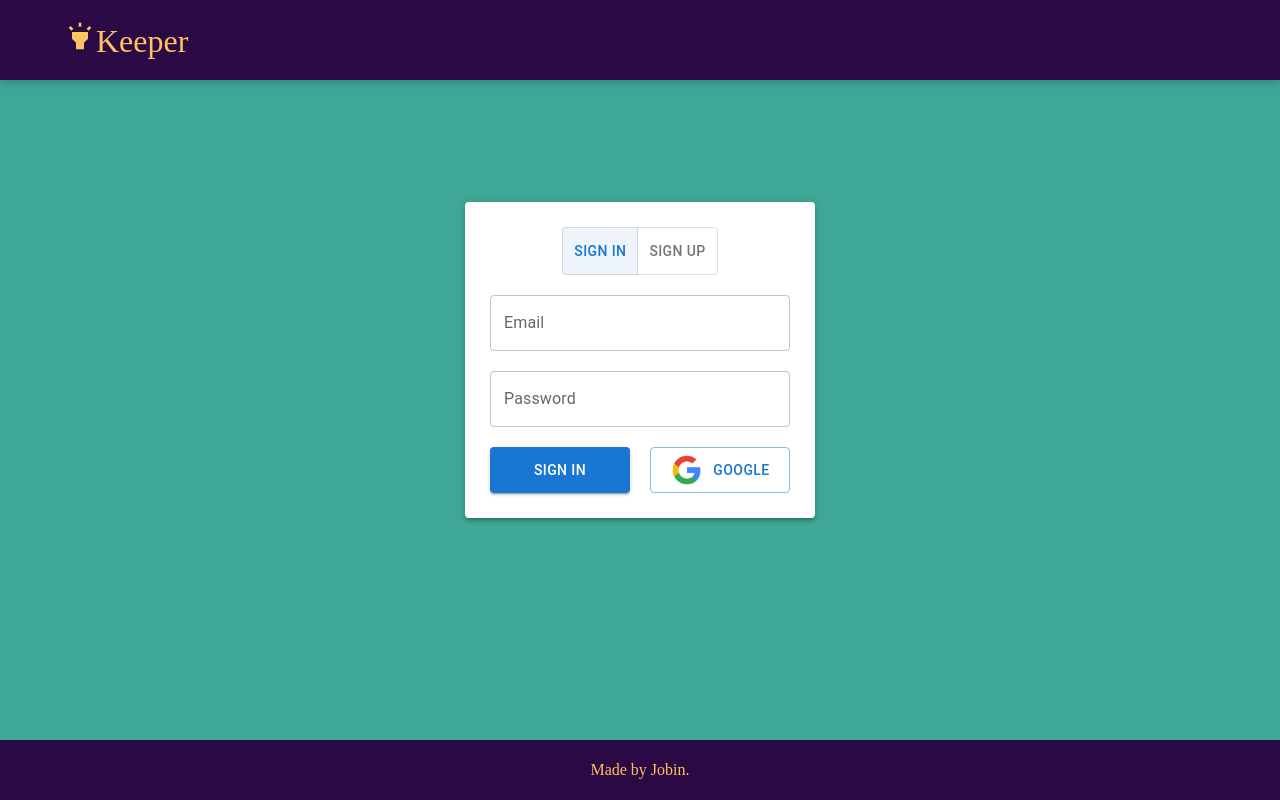
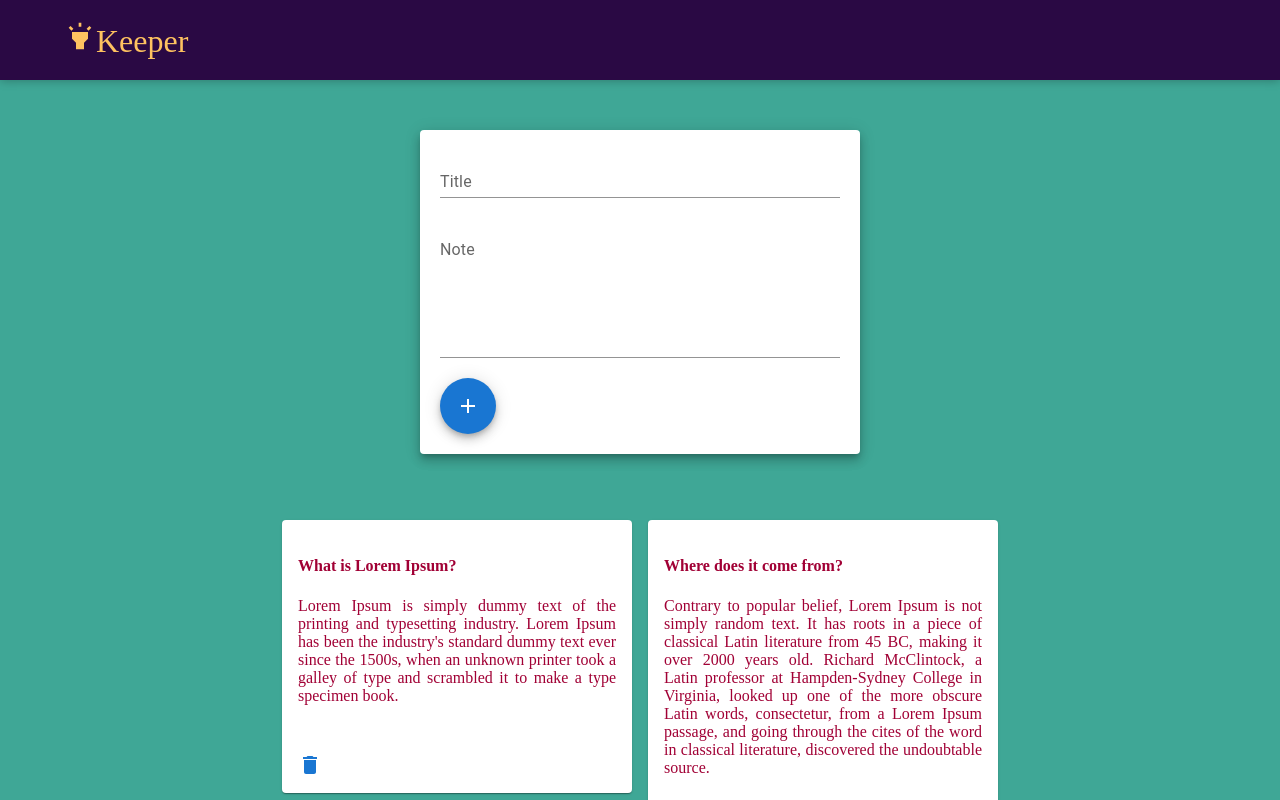
Before and after one commit to jobin365/Keeper, a React (Create React App) app in the folder client/: page / in a window 1280 px wide. Shown: the top 800 px of the page. Built offline with nearby package versions, Linux system fonts and the light colour scheme; the HTML template or start-up script is replaced by a standard one; a web font is replaced by a local one.

Commit message:
use flexbox when user not logged in to arrange main components and justify note text

```diff
--- a/client/src/App.js
+++ b/client/src/App.js
@@ -7,9 +7,15 @@ import Auth from "./components/Auth";
 import React, { useState, useEffect, useRef } from "react";
 
 function App() {
-  const [userLoggedin, setLogin] = useState(false);
+  const [userLoggedin, setLogin] = useState(true);
+  const loggedInStyles={
+    display:"flex",
+    flexDirection:"column",
+    justifyContent:"space-between",
+    height:"100vh"
+  }
   return (
-    <div className="App">
+    <div className="App" style={!userLoggedin?loggedInStyles:null}>
       <Header />
       {userLoggedin ? (
         <>
--- a/client/src/components/Auth.js
+++ b/client/src/components/Auth.js
@@ -122,7 +122,6 @@ export default function Login(props) {
         display: "flex",
         justifyContent: "center",
         flexWrap: "wrap",
-        height:"70vh",
         alignItems:"center"
       }}
     >
@@ -131,12 +130,10 @@ export default function Login(props) {
         className="roltopContainer"
         style={{
           padding: "25px",
-          margin: "25px 0 0",
           display: "flex",
           justifyContent: "space-evenly",
           alignItems: "center",
           flexWrap: "wrap",
-          marginBottom: "25px",
         }}
       >
         <ToggleButtonGroup
--- a/client/src/components/CreateNote.css
+++ b/client/src/components/CreateNote.css
@@ -2,7 +2,6 @@
     display: flex;
     justify-content: center;
     margin-top: 50px;
-    margin-bottom: 50px;
 }
 .note{
     width: 400px;
--- a/client/src/components/Footer.css
+++ b/client/src/components/Footer.css
@@ -4,6 +4,5 @@
     display: flex;
     align-items: center;
     justify-content: center;
-    margin-top: 50px;
     color:#FEC260;
 }
--- a/client/src/components/Footer.js
+++ b/client/src/components/Footer.js
@@ -5,7 +5,6 @@ export default function Footer(props) {
   return (
     <div
       className="footer"
-      style={{ position: props.login&&"absolute", bottom: props.login&&0, width:props.login&& "100%" }}
     >
       <p>Made by Jobin.</p>
     </div>
--- a/client/src/components/Notes.css
+++ b/client/src/components/Notes.css
@@ -1,3 +1,7 @@
-.cardNote{
-    color:#A10035;
+.cardNote {
+  color: #a10035;
 }
+.noteContent {
+  text-align: justify;
+  text-justify: inter-word;
+}
--- a/client/src/components/Notes.js
+++ b/client/src/components/Notes.js
@@ -19,17 +19,17 @@ export default function Notes() {
       title: "Where does it come from?",
       content:
         "Contrary to popular belief, Lorem Ipsum is not simply random text. It has roots in a piece of classical Latin literature from 45 BC, making it over 2000 years old. Richard McClintock, a Latin professor at Hampden-Sydney College in Virginia, looked up one of the more obscure Latin words, consectetur, from a Lorem Ipsum passage, and going through the cites of the word in classical literature, discovered the undoubtable source.",
-    },
+    }
   ];
   return (
-    <Grid className="grid" container spacing={2} justifyContent="center">
+    <Grid className="grid" container spacing={2} justifyContent="center" style={{marginTop:"50px",marginBottom:"50px"}}>
       {notes.map((note) => {
         return (
           <Grid item key={uuidv4()}>
             <Card sx={{ width: 350 }}>
               <CardContent className="cardNote">
                 <h4>{note.title}</h4>
-                <p>{note.content}</p>
+                <p className="noteContent">{note.content}</p>
               </CardContent>
               <CardActions>
                 <IconButton color="primary">
```
